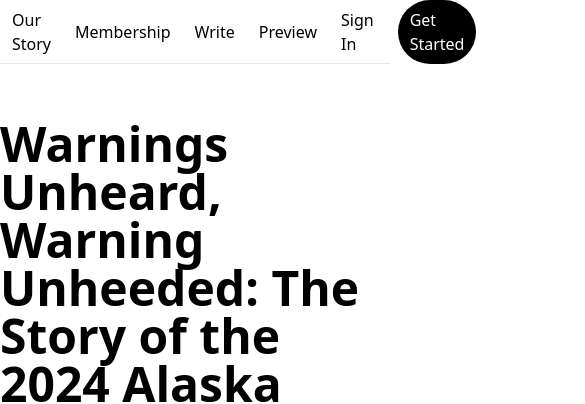
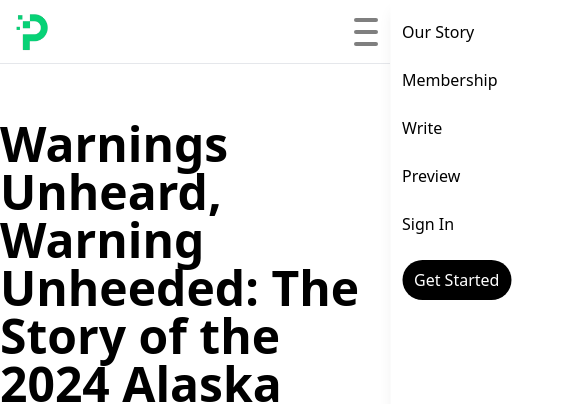
Before and after one commit to ProjectoPlanningTool/blogs, a React (Vite) app: page / in a window 390 px wide. Shown: the top 404 px of the page, 585 px wide, since content can reach past the window. Built offline with nearby package versions, Linux system fonts and the light colour scheme.

Commit message:
Add hamburger menu

```diff
--- a/src/components/Navbar.jsx
+++ b/src/components/Navbar.jsx
@@ -1,7 +1,11 @@
+import { useState } from "react";
 import { Link } from "react-router-dom";
 import Logo from "/logo.png";
 
 function Navbar() {
+	const [isOpen, setIsOpen] = useState(false);
+	const genericHamburgerLine =
+		"h-1 w-6 my-1 rounded-full bg-black transition ease transform duration-300";
 	return (
 		<div className="flex justify-center items-center h-16 border-b sticky z-50 top-0 bg-white">
 			<div className="container max-w-6xl flex items-center">
@@ -14,8 +18,63 @@ function Navbar() {
 						/>
 					</Link>
 				</div>
+				<div className="max-md:hidden">
+					<ul className="flex items-center *:mx-3">
+						<li>
+							<Link to="/our-story">Our Story</Link>
+						</li>
+						<li>
+							<Link to="/membership">Membership</Link>
+						</li>
+						<li>
+							<Link to="/write">Write</Link>
+						</li>
+						<li>
+							<Link to="/preview">Preview</Link>
+						</li>
+						<li>
+							<Link to="/sign-in">Sign In</Link>
+						</li>
+						<li className="bg-black text-white px-3 py-2 rounded-full">
+							<Link to="/get-started">Get Started</Link>
+						</li>
+					</ul>
+				</div>
+				{/* Hamburger Menu */}
+				<button
+					type="button"
+					className="lg:hidden flex flex-col relative z-50 mx-3"
+					onClick={() => setIsOpen(!isOpen)}
+				>
+					<div
+						className={`${genericHamburgerLine} ${
+							isOpen
+								? "rotate-45 translate-y-3 opacity-50 group-hover:opacity-100"
+								: "opacity-50 group-hover:opacity-100"
+						}`}
+					/>
+					<div
+						className={`${genericHamburgerLine} ${
+							isOpen ? "opacity-0" : "opacity-50 group-hover:opacity-100"
+						}`}
+					/>
+					<div
+						className={`${genericHamburgerLine} ${
+							isOpen
+								? "-rotate-45 -translate-y-3 opacity-50 group-hover:opacity-100"
+								: "opacity-50 group-hover:opacity-100"
+						}`}
+					/>
+				</button>
+			</div>
+			{/* Mobile Drawer */}
+			<div
+				className={`lg:hidden shadow-lg absolute right-0 top-0 bg-white h-screen w-3/4 trans ${
+					isOpen ? "" : "translate-x-full"
+				} transition-all duration-300`}
+			>
 				<div>
-					<ul className="flex items-center *:mx-3">
+					<ul className="flex flex-col items-start justify-center *:m-3 pt-2">
 						<li>
 							<Link to="/our-story">Our Story</Link>
 						</li>
```
